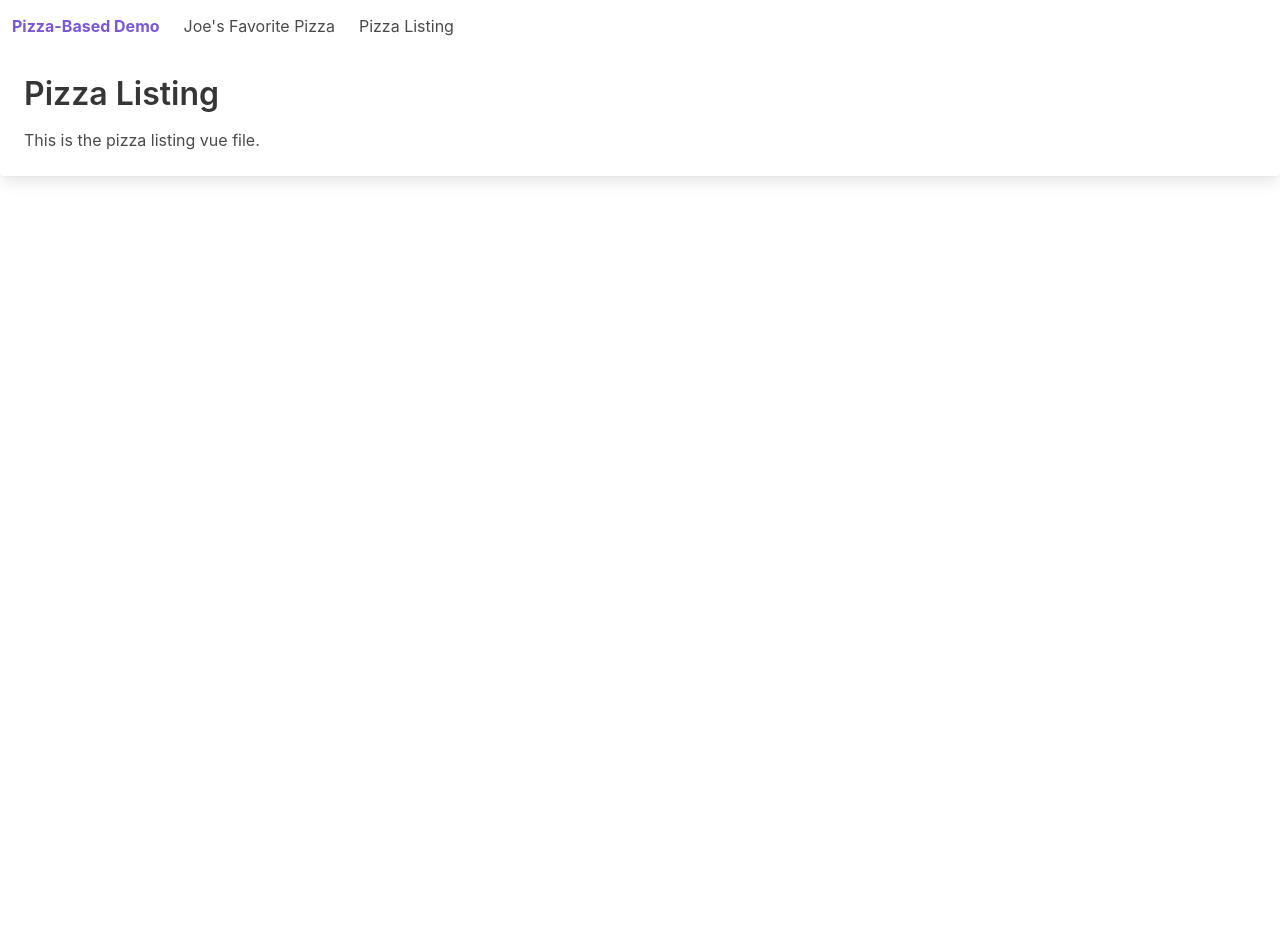
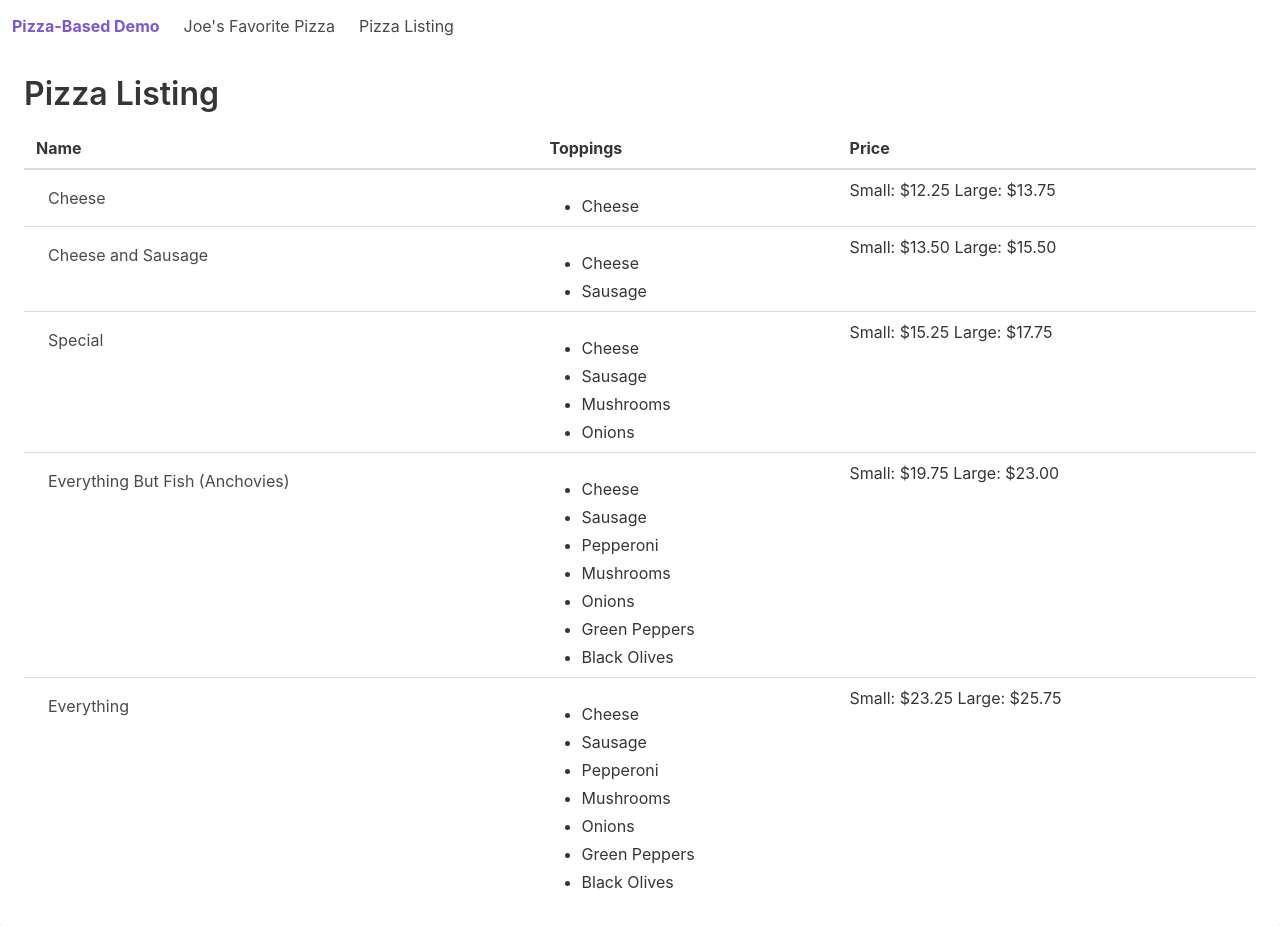
Before and after one commit to steinbring/vue-router-demo, a Vue app: page /#/pizzalisting in a window 1280 px wide. Before the commit the page ends 800 px from the top, so only its background shows below. Built offline with nearby package versions, Linux system fonts and the light colour scheme.

Commit message:
I created the pizza listing

```diff
--- a/src/App.vue
+++ b/src/App.vue
@@ -39,31 +39,31 @@
             slug : 'cheese',
             name : 'Cheese',
             toppings : ['Cheese'],
-            price : {small : '12.25', large: '13.75'}
+            prices : { small : '12.25', large: '13.75' }
           },
           {
             slug : 'cheese-and-sausage',
             name : 'Cheese and Sausage ',
             toppings : ['Cheese', 'Sausage'],
-            price : {small : '13.50', large: '15.50'}
+            prices : { small : '13.50', large: '15.50' }
           },
           {
             slug : 'special',
             name : 'Special',
             toppings : ['Cheese', 'Sausage', 'Mushrooms', 'Onions'],
-            price : {small : '15.25', large: '17.75'}
+            prices : { small : '15.25', large: '17.75' }
           },
           {
             slug : 'ebf',
             name : 'Everything But Fish (Anchovies)',
             toppings : ['Cheese', 'Sausage', 'Pepperoni', 'Mushrooms', 'Onions', 'Green Peppers', 'Black Olives'],
-            price : {small : '19.75', large: '23.00'}
+            prices : { small : '19.75', large: '23.00' }
           },
           {
             slug : 'everything',
             name : 'Everything',
             toppings : ['Cheese', 'Sausage', 'Pepperoni', 'Mushrooms', 'Onions', 'Green Peppers', 'Black Olives'],
-            price : {small : '23.25', large: '25.75'}
+            prices : { small : '23.25', large: '25.75' }
           }
         ]
       }
--- a/src/components/PizzaListing.vue
+++ b/src/components/PizzaListing.vue
@@ -5,7 +5,30 @@
       <div class="card-content">
         <div class="content">
           <h1>Pizza Listing</h1>
-          <p>This is the pizza listing vue file.</p>
+
+          <table class="table">
+            <thead>
+              <tr>
+                <th>Name</th>
+                <th>Toppings</th>
+                <th>Price</th>
+              </tr>
+            </thead>
+            <tbody>
+              <tr v-for="pizza in $parent.pizzas" :key="pizza" v-bind:value="pizza">
+                <td><router-link :to="{path: '/pizza/' + pizza.slug}" class="navbar-item">{{ pizza.name }}</router-link></td>
+                <td>
+                  <ul>
+                    <li v-for="topping in pizza.toppings" :key="topping" v-bind:value="topping">{{topping}}</li>
+                  </ul>
+                </td>
+                <td>
+                  Small: ${{pizza.prices.small}}
+                  Large: ${{pizza.prices.large}}
+                </td>
+              </tr>
+            </tbody>
+          </table>
         </div>
       </div>
     </div>
```
